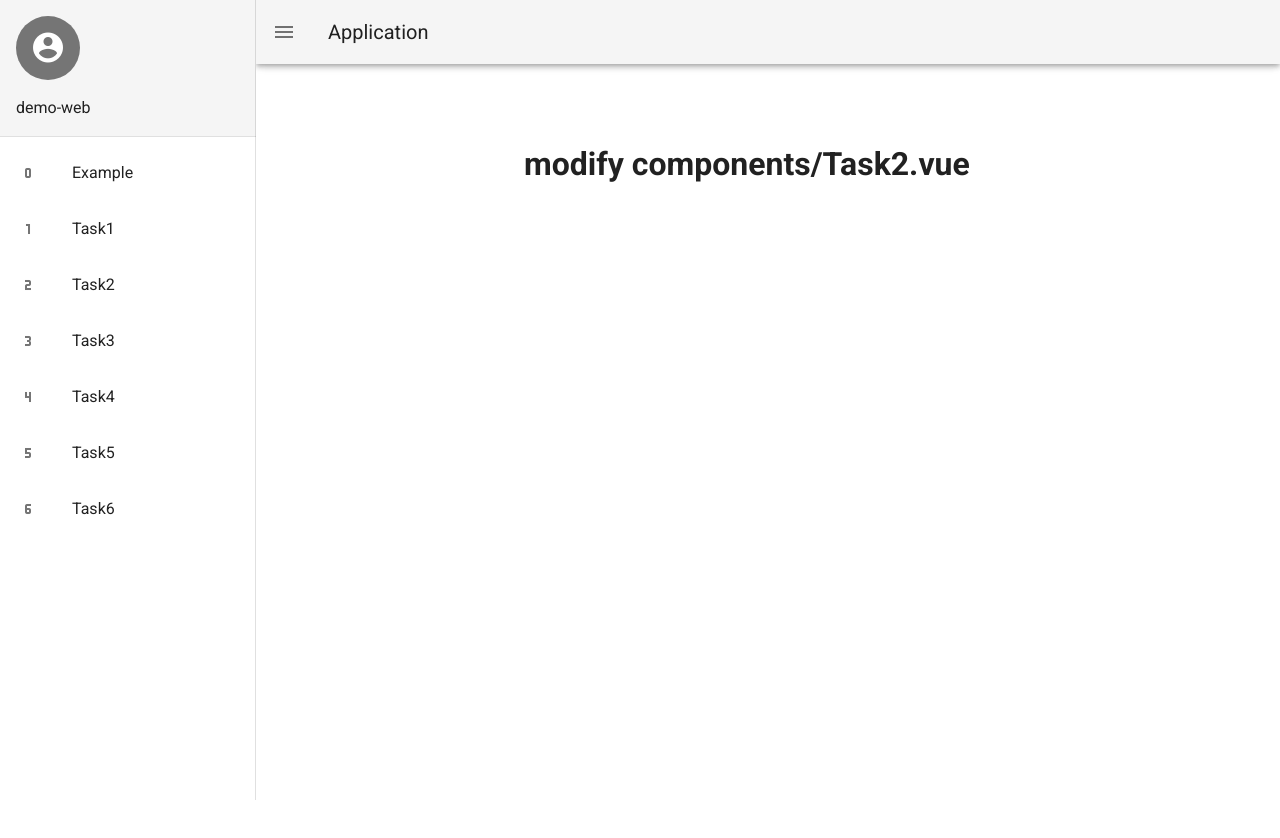
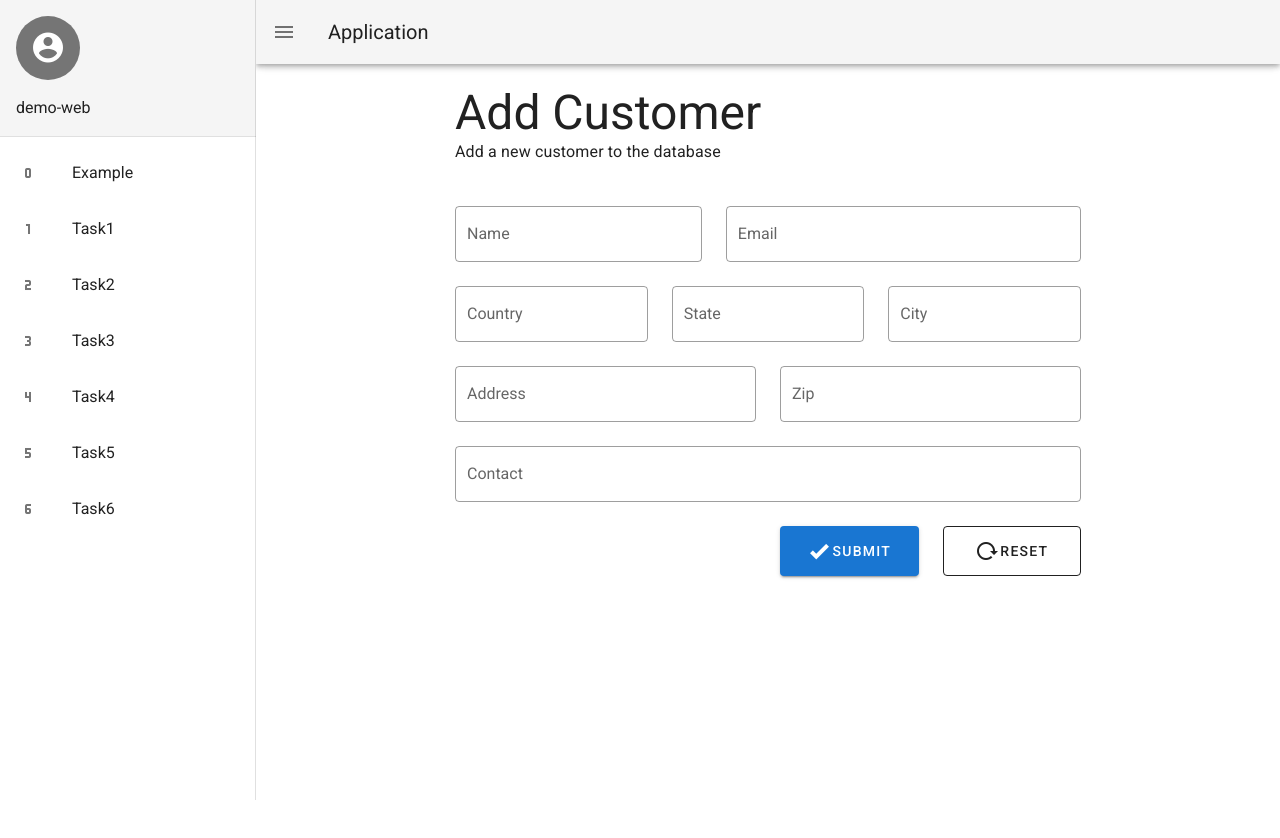
Before and after one commit to euphonium1998/eupho-study, a Vue app in the folder src/demo-web/: page /home/task2 in a window 1280 px wide. Shown: the top 838 px of the page. Built offline with nearby package versions, Linux system fonts and the light colour scheme.

Commit message:
task 1 & 2 completed

```diff
--- /dev/null
+++ b/src/demo-web/src/api/task1.js
@@ -0,0 +1,9 @@
+import request from "@/utils/request";
+
+export function selectProductByPrice(priceLowerBoundParam) {
+    return request({
+        url: '/product/selectProductByPrice',
+        method: 'get',
+        params: priceLowerBoundParam
+    })
+}
--- /dev/null
+++ b/src/demo-web/src/api/task2.js
@@ -0,0 +1,9 @@
+import request from "@/utils/request";
+
+export function saveCustomer(customer) {
+    return request({
+        url: '/customers/saveCustomer',
+        method: 'post',
+        data: customer
+    })
+}
--- a/src/demo-web/src/components/Home.vue
+++ b/src/demo-web/src/components/Home.vue
@@ -48,14 +48,14 @@
       <v-toolbar-title>Application</v-toolbar-title>
     </v-app-bar>
 
-    <v-main>
-      <!-- 给应用提供合适的间距 -->
-      <v-container fluid>
 
-        <!-- 如果使用 vue-router -->
-        <router-view name="main"></router-view>
-      </v-container>
-    </v-main>
+    <!-- 给应用提供合适的间距 -->
+    <v-container fluid>
+
+      <!-- 如果使用 vue-router -->
+      <router-view name="main"></router-view>
+    </v-container>
+
   </v-app>
 </template>
 
--- a/src/demo-web/src/components/Task1.vue
+++ b/src/demo-web/src/components/Task1.vue
@@ -1,12 +1,81 @@
 <template>
   <div>
-    <h1>modify components/Task1.vue</h1>
+    <v-container fluid>
+      <v-row justify-md="center">
+        <v-col cols="10" sm="8" md="4">
+          <v-text-field
+              label="Get Product List By Price"
+              placeholder="Enter priceLowerBound"
+              v-model="price"
+              solo
+              hide-details="auto"
+          ></v-text-field>
+        </v-col>
+        <v-col cols="2" sm="4" md="2">
+          <v-btn
+              block
+              large
+              color="primary"
+              @click="getProductsByPrice"
+          >
+            <v-icon>mdi-magnify</v-icon>
+          </v-btn>
+        </v-col>
+      </v-row>
+
+      <v-row justify-md="center">
+        <v-col cols="12" md="6">
+          <v-data-table
+              :headers="productHeaders"
+              :items="products"
+              :items-per-page="10"
+          ></v-data-table>
+        </v-col>
+      </v-row>
+    </v-container>
   </div>
 </template>
 
 <script>
+import {selectProductByPrice} from "../api/task1";
+
 export default {
-name: "Task1"
+  name: "Task1",
+  data() {
+    return {
+      price: '',
+      isQueryLoading: false,
+      productHeaders: [
+        {
+          text: 'prodName',
+          sortable: false,
+          value: 'prodName',
+        },
+        {
+          text: 'prodDesc',
+          //align: 'start',
+          sortable: false,
+          value: 'prodDesc',
+        },
+      ],
+      products: [
+        {
+          prodName: 'None',
+          prodDesc: 'Empty'
+        },
+      ],
+    }
+  },
+  methods: {
+    getProductsByPrice() {
+      selectProductByPrice({
+        priceLowerBound: this.price
+      }).then(resp => {
+        // console.log(resp);
+        this.products = resp.data;
+      })
+    }
+  }
 }
 </script>
 
--- a/src/demo-web/src/components/Task2.vue
+++ b/src/demo-web/src/components/Task2.vue
@@ -1,15 +1,200 @@
 <template>
   <div>
-    <h1>modify components/Task2.vue</h1>
+      <v-form v-model="valid" ref="customerForm" lazy-validation>
+        <v-container id="customerFormContainer">
+
+
+
+          <h1 class="text-h3">Add Customer</h1>
+          <p class="text-subtitle-1">Add a new customer to the database</p>
+
+          <v-row>
+            <v-col>
+              <v-alert
+                  :value="isAlertSeen"
+                  color="success"
+                  dark
+                  border="top"
+                  icon="mdi-check-bold"
+                  transition="scale-transition"
+                  dismissible
+              >
+                {{ alertMessage }}
+              </v-alert>
+            </v-col>
+          </v-row>
+
+
+          <v-row>
+            <v-col cols="12" md="5">
+              <v-text-field
+                  v-model="customer.custName"
+                  :rules="rules.nameRules"
+                  label="Name"
+                  hide-details="auto"
+                  required
+                  outlined
+              ></v-text-field>
+            </v-col>
+            <v-col cols="12" md="7">
+              <v-text-field
+                  v-model="customer.custEmail"
+                  :rules="rules.emailRules"
+                  label="Email"
+                  hide-details="auto"
+                  required
+                  outlined
+              ></v-text-field>
+            </v-col>
+          </v-row>
+
+          <v-row>
+            <v-col cols="12" md="4">
+              <v-text-field
+                  v-model="customer.custCountry"
+                  :rules="rules.basicRules"
+                  label="Country"
+                  hide-details="auto"
+                  required
+                  outlined
+              ></v-text-field>
+            </v-col>
+            <v-col cols="12" md="4">
+              <v-text-field
+                  v-model="customer.custState"
+                  :rules="rules.basicRules"
+                  label="State"
+                  hide-details="auto"
+                  required
+                  outlined
+              ></v-text-field>
+            </v-col>
+            <v-col cols="12" md="4">
+              <v-text-field
+                  v-model="customer.custCity"
+                  :rules="rules.basicRules"
+                  label="City"
+                  hide-details="auto"
+                  required
+                  outlined
+              ></v-text-field>
+            </v-col>
+          </v-row>
+
+          <v-row>
+            <v-col cols="12" md="6">
+              <v-text-field
+                  v-model="customer.custAddress"
+                  :rules="rules.basicRules"
+                  label="Address"
+                  hide-details="auto"
+                  required
+                  outlined
+              ></v-text-field>
+            </v-col>
+            <v-col cols="12" md="6">
+              <v-text-field
+                  v-model="customer.custZip"
+                  :rules="rules.basicRules"
+                  label="Zip"
+                  hide-details="auto"
+                  required
+                  outlined
+              ></v-text-field>
+            </v-col>
+          </v-row>
+
+          <v-row>
+            <v-col>
+              <v-text-field
+                  v-model="customer.custContact"
+                  :rules="rules.basicRules"
+                  label="Contact"
+                  hide-details="auto"
+                  required
+                  outlined
+              ></v-text-field>
+            </v-col>
+          </v-row>
+
+          <v-row justify-md="end">
+            <v-col cols="12" md="3">
+              <v-btn block color="primary" height="50px" @click="submit">
+                <v-icon>mdi-check-bold</v-icon> Submit
+              </v-btn>
+            </v-col>
+            <v-col cols="12" md="3">
+              <v-btn block
+                     outlined
+                     height="50px"
+                     @click="resetForm"
+              >
+                <v-icon>mdi-reload</v-icon> Reset
+              </v-btn>
+            </v-col>
+          </v-row>
+
+        </v-container>
+      </v-form>
+
+
   </div>
 </template>
 
 <script>
+import {saveCustomer} from "../api/task2";
+
 export default {
-name: "Task2"
+  name: "Task2",
+  data: () => ({
+    valid: false,
+    customer: {
+      custName: '',
+      custAddress: '',
+      custCity: '',
+      custState: '',
+      custZip: '',
+      custCountry: '',
+      custContact: '',
+      custEmail: ''
+    },
+    rules: {
+      basicRules: [
+          v => !!v || 'Required'
+      ],
+      nameRules: [
+        v => !!v || 'Name is required'
+      ],
+      emailRules: [
+        v => !!v || 'E-mail is required',
+        v => /.+@.+/.test(v) || 'E-mail must be valid',
+      ],
+    },
+    isAlertSeen: false,
+    alertMessage: ''
+  }),
+  methods: {
+    submit() {
+      if(this.$refs.customerForm.validate()) {
+        saveCustomer(this.customer).then(resp => {
+          if (resp.status === 200) {
+            this.alertMessage = "Operation Completed";
+            this.isAlertSeen = true;
+            this.$refs.customerForm.reset();
+          }
+        })
+      }
+    },
+    resetForm() {
+      this.$refs.customerForm.reset();
+      this.isAlertSeen = false;
+    }
+  }
 }
 </script>
 
 <style scoped>
-
+#customerFormContainer {
+  max-width: 650px;
+}
 </style>
```
Also changed, not shown: 1 other file (tests, documents, lock files or other folders).
